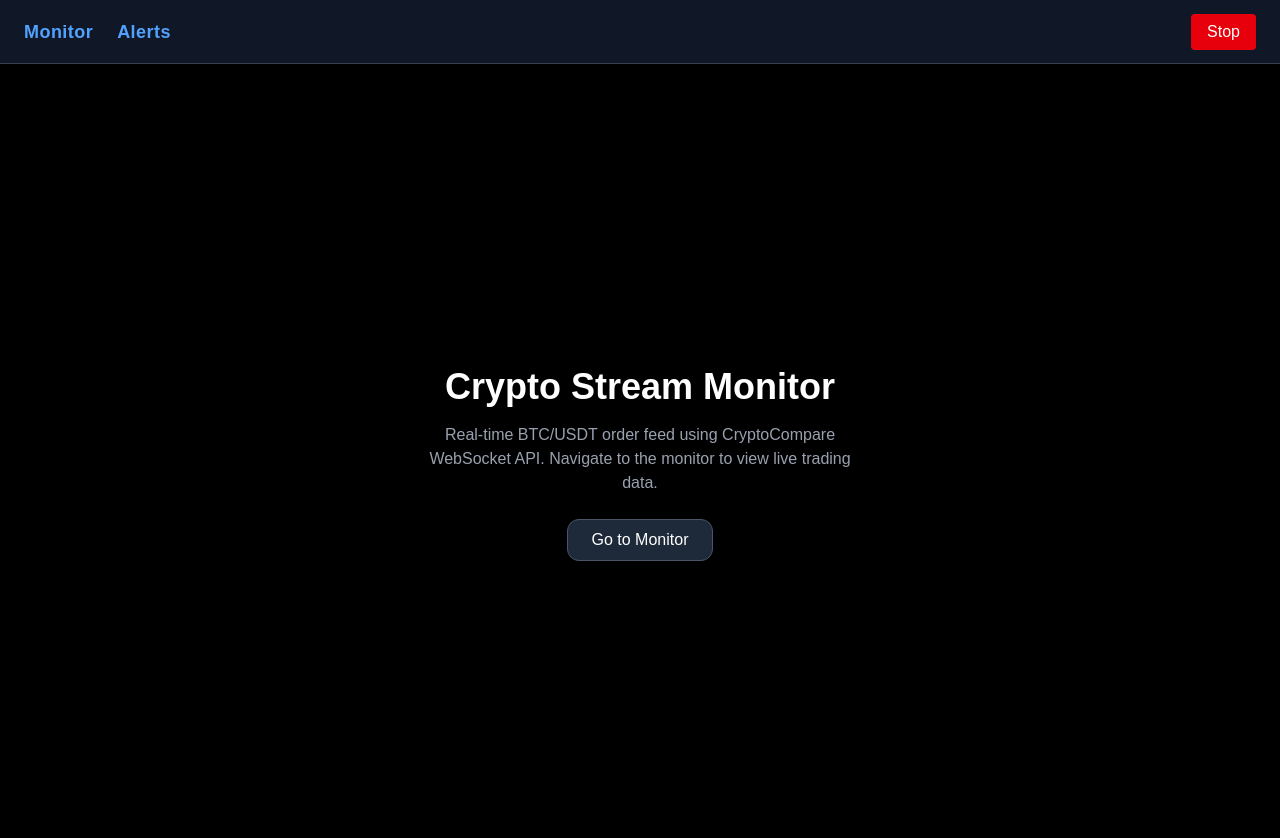
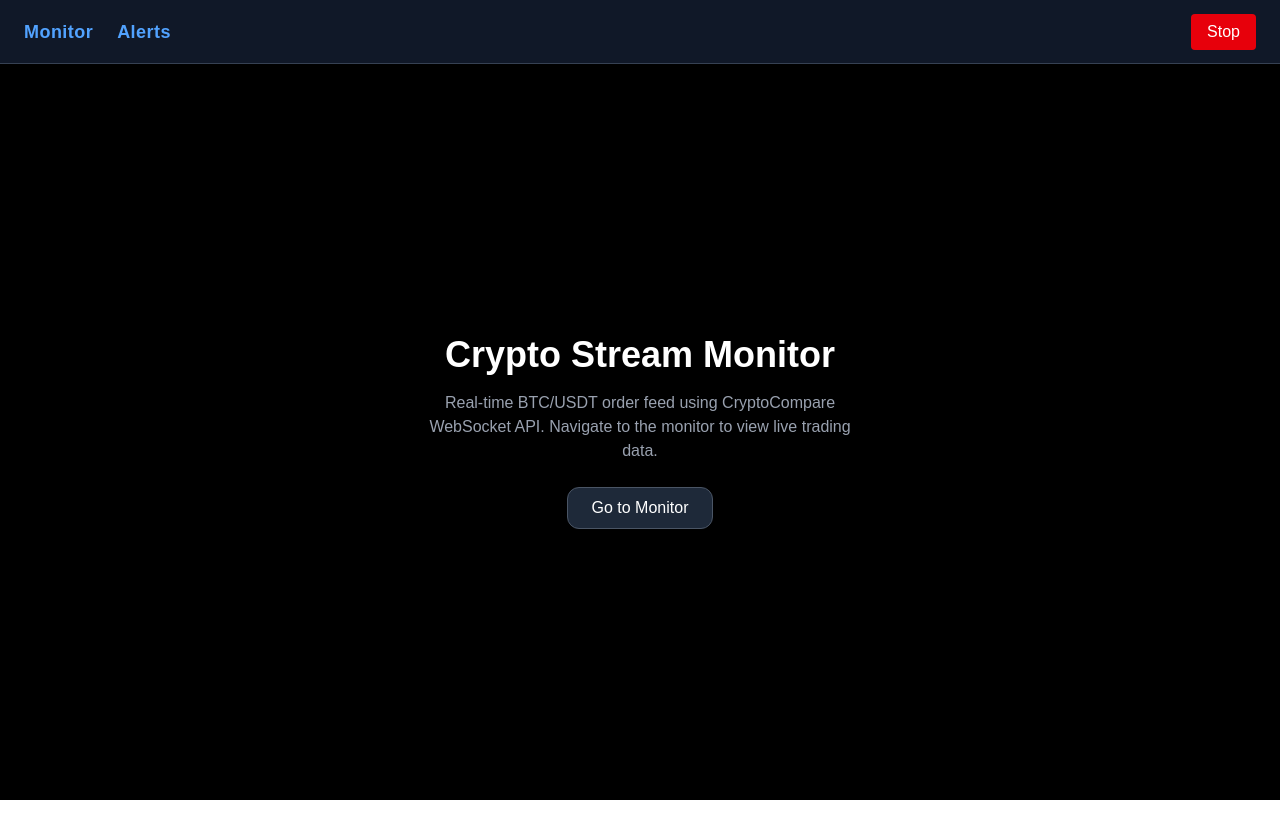
Before and after one commit to Gevorious/crypto-monitor, a Next.js app: page / in a window 1280 px wide. Shown: the top 838 px of the page. After the commit the page ends 800 px from the top, so only its background shows below. Built offline with nearby package versions, Linux system fonts and the light colour scheme.

Commit message:
style changes

```diff
--- a/app/layout.tsx
+++ b/app/layout.tsx
@@ -11,7 +11,7 @@ export default function RootLayout({ children }: { children: React.ReactNode })
     <html lang="en">
       <body className="bg-gray-100 text-gray-900">
         <Navbar />
-        <main className="pt-16 mx-auto">{children}</main>
+        <main className="pt-16 mx-auto bg-black min-h-[100vh]">{children}</main>
       </body>
     </html>
   );
--- a/app/monitor/page.tsx
+++ b/app/monitor/page.tsx
@@ -1,11 +1,7 @@
 import Content from './partials/Content';
 
 const MonitorPage = () => {
-  return (
-    <div>
-      <Content />
-    </div>
-  );
+  return <Content />;
 };
 
 export default MonitorPage;
--- a/app/monitor/partials/Content.tsx
+++ b/app/monitor/partials/Content.tsx
@@ -18,7 +18,7 @@ const Content = () => {
     useCryptoCompare(apiKey);
 
   return (
-    <div className="w-full h-screen bg-black text-white font-mono overflow-hidden">
+    <div className="w-full h-[calc(100vh-4rem)] bg-black text-white font-mono overflow-hidden">
       <div className="p-4">
         <h1 className="text-2xl mb-4">Live Binance BTC/USDT Orders</h1>
         <div className="flex justify-between">
--- a/app/monitor/partials/OrdersList.tsx
+++ b/app/monitor/partials/OrdersList.tsx
@@ -2,7 +2,7 @@ import { OrdersListProps } from '../types';
 
 const OrdersList = ({ orders, loading }: OrdersListProps) => {
   return (
-    <div className="max-h-[80vh] overflow-y-auto pr-2 custom-scrollbar">
+    <div className="max-h-[75vh] overflow-y-auto pr-2 custom-scrollbar">
       <ul>
         <li className="flex justify-between py-1 border-b border-gray-500 text-gray-300 font-bold">
           <span className="w-[100px]">Time</span>
--- a/app/page.tsx
+++ b/app/page.tsx
@@ -2,7 +2,7 @@ import Link from 'next/link';
 
 const Home = () => {
   return (
-    <main className="h-screen w-full bg-black flex flex-col justify-center items-center text-white font-mono px-4">
+    <main className="h-[calc(100vh-4rem)] w-full flex flex-col justify-center items-center text-white font-mono px-4">
       <h1 className="text-4xl font-bold mb-4">Crypto Stream Monitor</h1>
       <p className="text-gray-400 mb-6 text-center max-w-md">
         Real-time BTC/USDT order feed using CryptoCompare WebSocket API. Navigate to the monitor to
--- a/components/Navbar/index.tsx
+++ b/components/Navbar/index.tsx
@@ -22,7 +22,7 @@ const Navbar = () => {
         </Link>
       </div>
       <button
-        className={`px-4 py-1.5 rounded font-medium transition-colors
+        className={`px-4 py-1.5 rounded font-medium transition-colors cursor-pointer
           ${
             shouldConnect
               ? 'bg-red-600 hover:bg-red-500 text-white'
```
